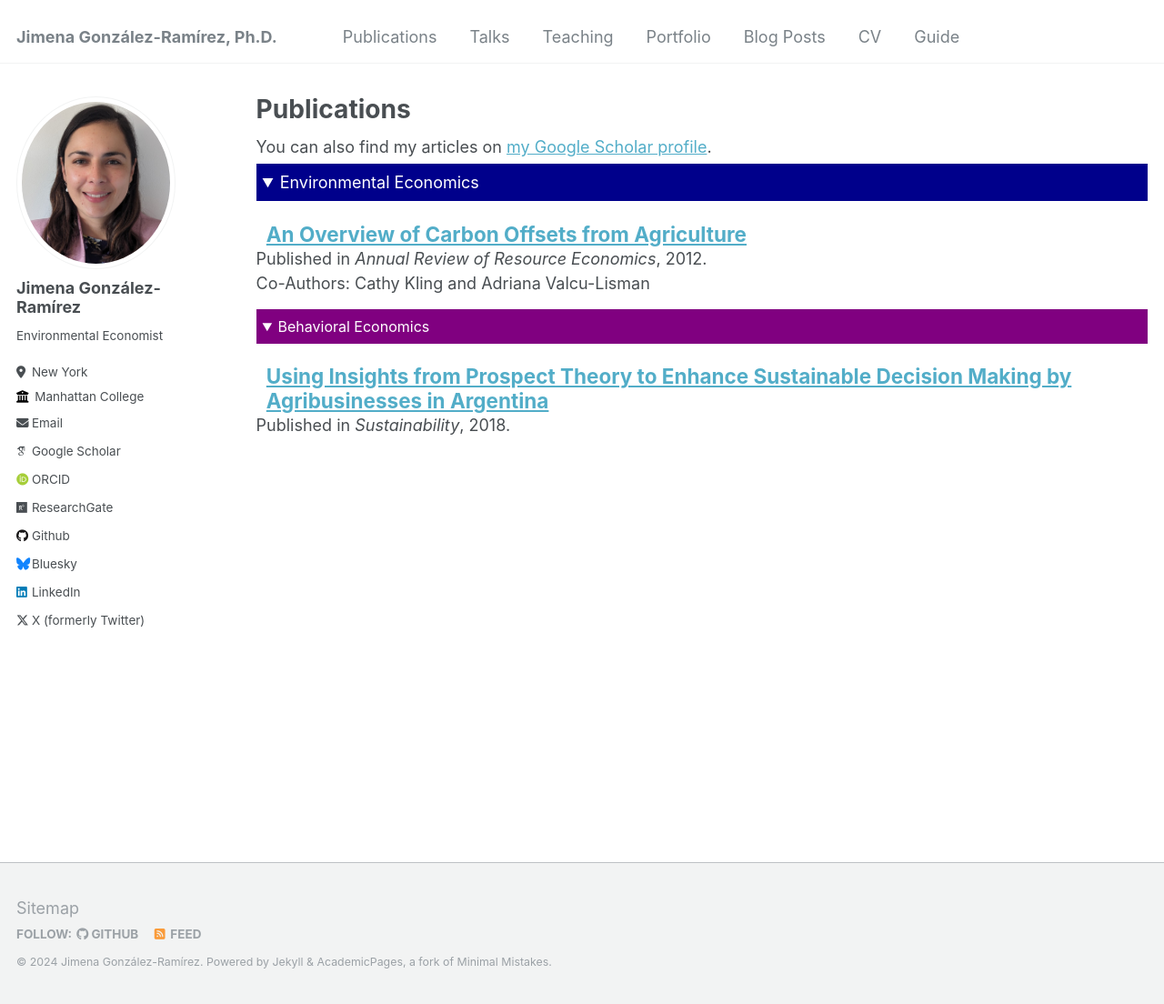
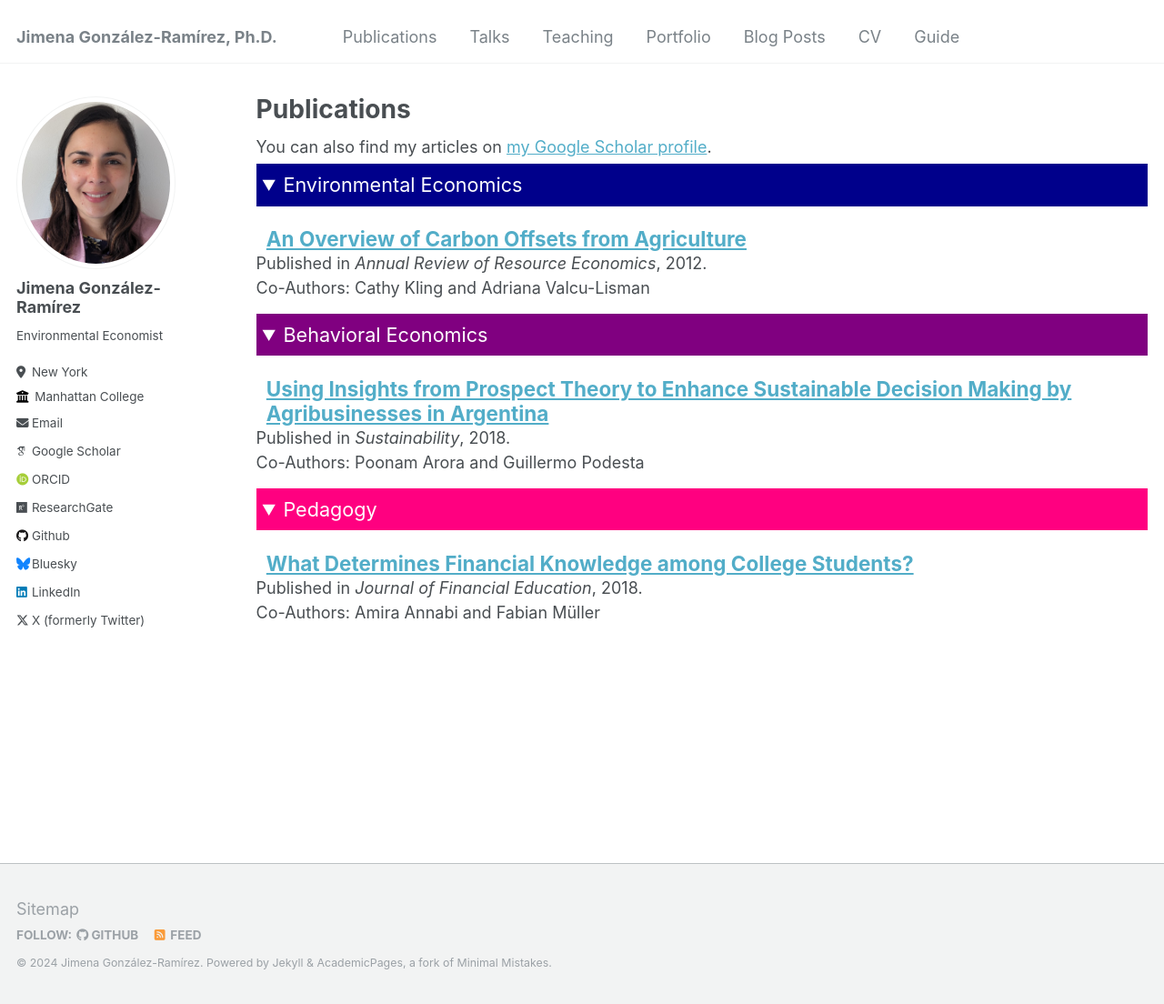
Before and after one commit to jimegon/jimegon.github.io, a Jekyll site: the page built from _pages/publications.md, in a window 1280 px wide and 1104 px high. Shown: the whole window at 91% size. Built offline with Jekyll 4.4.1, drawn with Linux system fonts in a browser that asks for light colours; some web fonts are replaced.

Commit message:
fin knowledge pub

```diff
--- a/_pages/publications.md
+++ b/_pages/publications.md
@@ -37,3 +37,16 @@
 {% endfor %}
 
 </details>
+
+<details open>
+<summary class="id2">
+Pedagogy
+</summary>
+
+{% for post in site.publications reversed %}
+  {% if post.category == 'pedagogy' %}
+  {% include archive-single-publications.html %}
+  {% endif %}
+{% endfor %}
+
+</details>
--- a/_publications/2018-08-01-prospect-theory.md
+++ b/_publications/2018-08-01-prospect-theory.md
@@ -8,6 +8,7 @@ venue: 'Sustainability'
 paperurl: 'https://doi.org/10.3390/su10082693'
 citation: 'González-Ramírez, Jimena, Arora, Poonam, & Podesta, Guillermo. (2018). &quot;Using Insights from Prospect Theory to Enhance Sustainable Decision Making by Agribusinesses in Argentina.&quot; <i>Sustainability</i>. 10(8).'
 category: 'behavioral'
+co-authors: 'Poonam Arora and Guillermo Podesta'
 ---
 
 <body>
--- /dev/null
+++ b/_publications/2018-12-01-financial-knowledge.md
@@ -0,0 +1,51 @@
+---
+title: "What Determines Financial Knowledge among College Students?"
+collection: publications
+permalink: /publication/2018-12-01-financial-knowledge
+excerpt: ''
+date: 2018-12-01
+venue: 'Journal of Financial Education'
+paperurl: 'https://www.jstor.org/stable/26775511'
+citation: 'Annabi, Amira, González-Ramírez, Jimena, & Müller, Fabian (2018). &quot;What Determines Financial Knowledge among College Students?&quot; <i>Journal of Financial Education</i>. 44(22): 344-366'
+category: 'pedagogy'
+co-authors: 'Amira Annabi and Fabian Müller'
+---
+
+<body>
+<div class="image-container">
+        <figure>
+            <img src="/images/co-authors/amira_annabi.png" alt="Cathy" width="100" height="auto">
+            <figcaption><a href="https://manhattan.edu/campus-directory/amira.annabi" target="_blank">Amira Annabi</a></figcaption>
+        </figure>
+        <figure>
+            <img src="/images/co-authors/fabian_muller.png" alt="Image 2" width="100" height="auto">
+            <figcaption><a href="https://www.linkedin.com/in/fabianmueller123/" target="_blank">Fabian Müller (MBA Studeet)</a></figcaption>
+        </figure>
+        <!-- Add more images as needed -->
+    </div>
+</body>
+
+
+<details open>
+<summary>
+Abstract
+</summary>
+
+The rapidly growing literature on financial literacy finds an alarmingly low level of financial knowledge among young adults. During their college years, students are likely to face expenditure, savings, credit card, and student loan decisions for the first time on their own. At the same time, they are investing in their human capital, which will allow them to become better decisionmakers. As students enter the workforce, their lack of financial literacy could prevent them from making adequate financial decisions, such as buying a house or preparing for retirement. Hence, our objective is to assess financial knowledge at this early stage of their adulthood. More specifically, we empirically identify key determinants that increase financial knowledge among undergraduate college students while controlling for confounding variables that could affect it. Using data from a survey we administer at a private college in the Northeast, we identify a number of key determinants that influence financial knowledge including but not limited to being a firstgeneration student and having a student loan or owning a credit card. Based on our analysis, we recommend the implementation of school-wide personal
+finance classes for non-business students. We suggest offering personal finance workshops especially targeting minorities, women, first-generation students, and students who have a student loan.
+
+</details>
+
+<details open>
+<summary>
+Keywords
+</summary>
+college students <br>
+first-generation <br>
+financial knowledge <br>
+personal finance <br>
+financial literacy <br>
+
+<br>
+
+</details>
--- a/_sass/_page.scss
+++ b/_sass/_page.scss
@@ -441,7 +441,7 @@ summary {
   background: darkblue;
   color:white;
   padding: 5px;
-  font-size: large;
+  font-size: larger;
   border: 2px solid transparent;
   outline: none;
   &:focus {
@@ -453,7 +453,19 @@ summary.id1 {
   background: purple;
   color:white;
   padding: 5px;
-  font-size: medium;
+  font-size: larger;
+  border: 2px solid transparent;
+  outline: none;
+  &:focus {
+    border-color: black;
+  }
+}
+
+summary.id2 {
+  background: #ff0080;
+  color:white;
+  padding: 5px;
+  font-size: larger;
   border: 2px solid transparent;
   outline: none;
   &:focus {
```
Also changed, not shown: _publications/2015-10-01-paper-title-number-3.md (deleted, +0 -12 lines), images/co-authors/amira_annabi.png (added), images/co-authors/fabian_muller.png (added).
